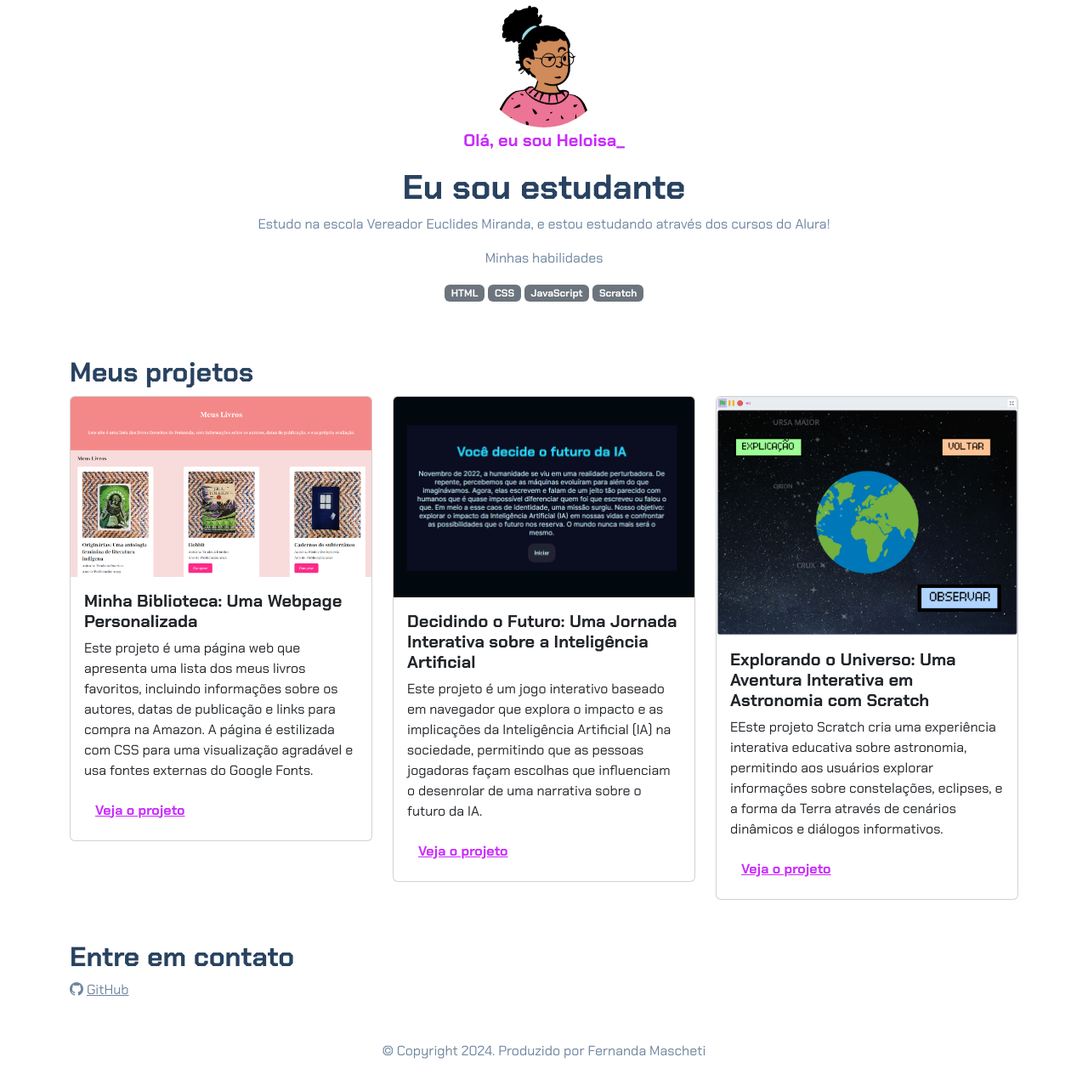
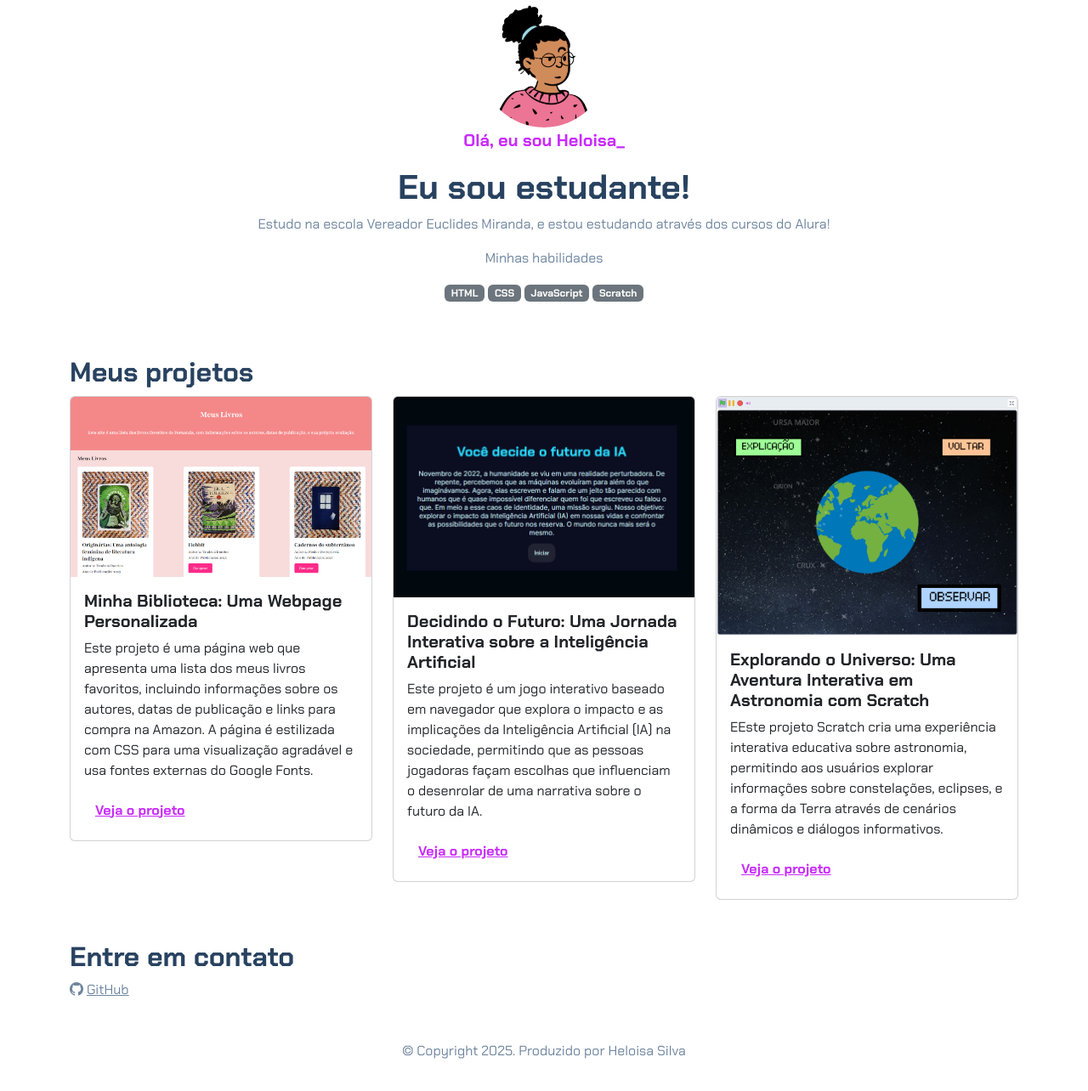
Before and after one commit to helo-silvaa/Portif-lioo, a plain HTML site: page index.html in a window 1280 px wide. Shown: the whole page at 85% size. Drawn offline with nearby package versions, Linux system fonts and the light colour scheme.

Commit message:
index.html

```diff
--- a/index.html
+++ b/index.html
@@ -15,7 +15,7 @@
         <img src="img/avatar-perfil.png" alt="avatar da Fernanda" class="rounded-circle" width="150" height="150"
             srcset="">
         <p class="lead">Olá, eu sou Heloisa_</p>
-        <h1>Eu sou estudante</h1>
+        <h1>Eu sou estudante!</h1>
         <p>Estudo na escola Vereador Euclides Miranda, e estou estudando através dos cursos do Alura!</p>
         <p>Minhas habilidades</p>
         <div>
@@ -208,7 +208,7 @@
             <i class="bi bi-github"></i>
             <a href="https://github.com/femascheti">GitHub</a>
         </div>
-        <p class="my-5 text-center">© Copyright 2024. Produzido por Fernanda Mascheti</p>
+        <p class="my-5 text-center">© Copyright 2025. Produzido por Heloisa Silva</p>
     </footer>
 
     <script src="https://cdn.jsdelivr.net/npm/bootstrap@5.3.2/dist/js/bootstrap.bundle.min.js"></script>
```
